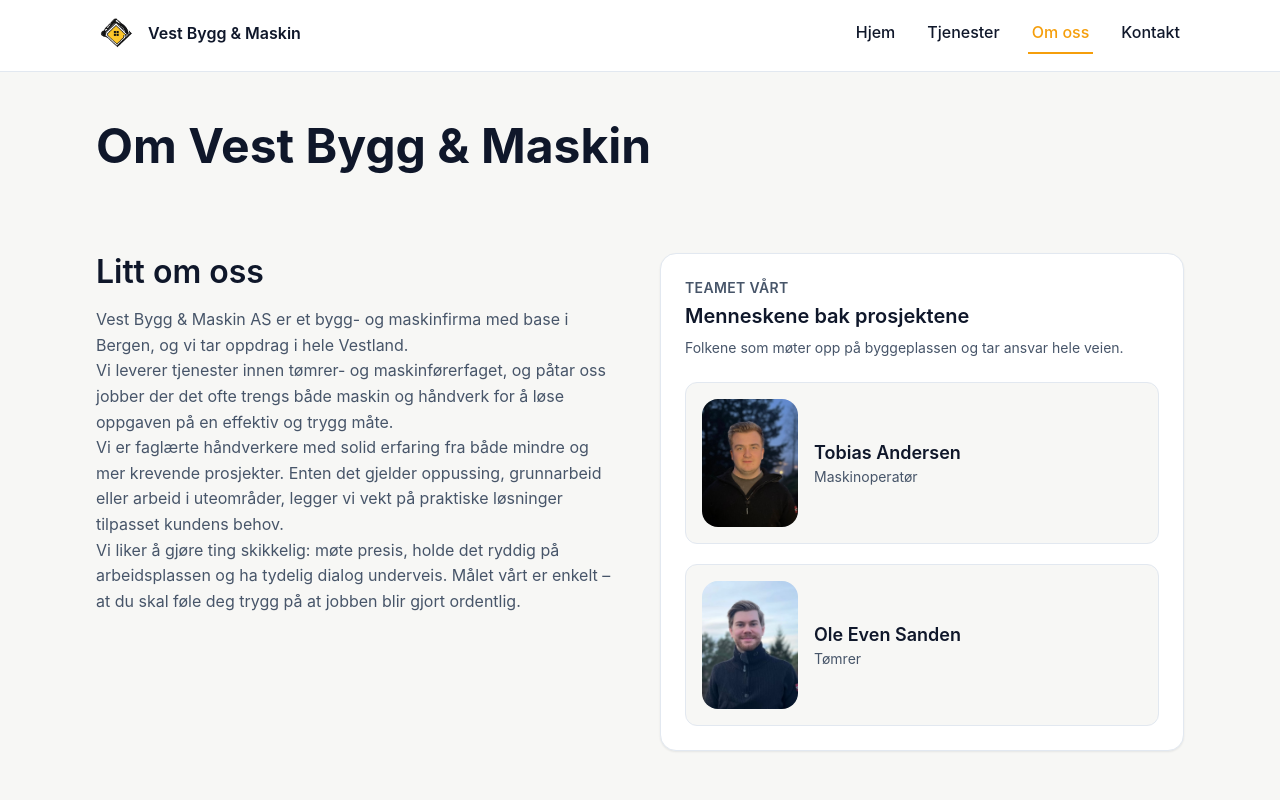
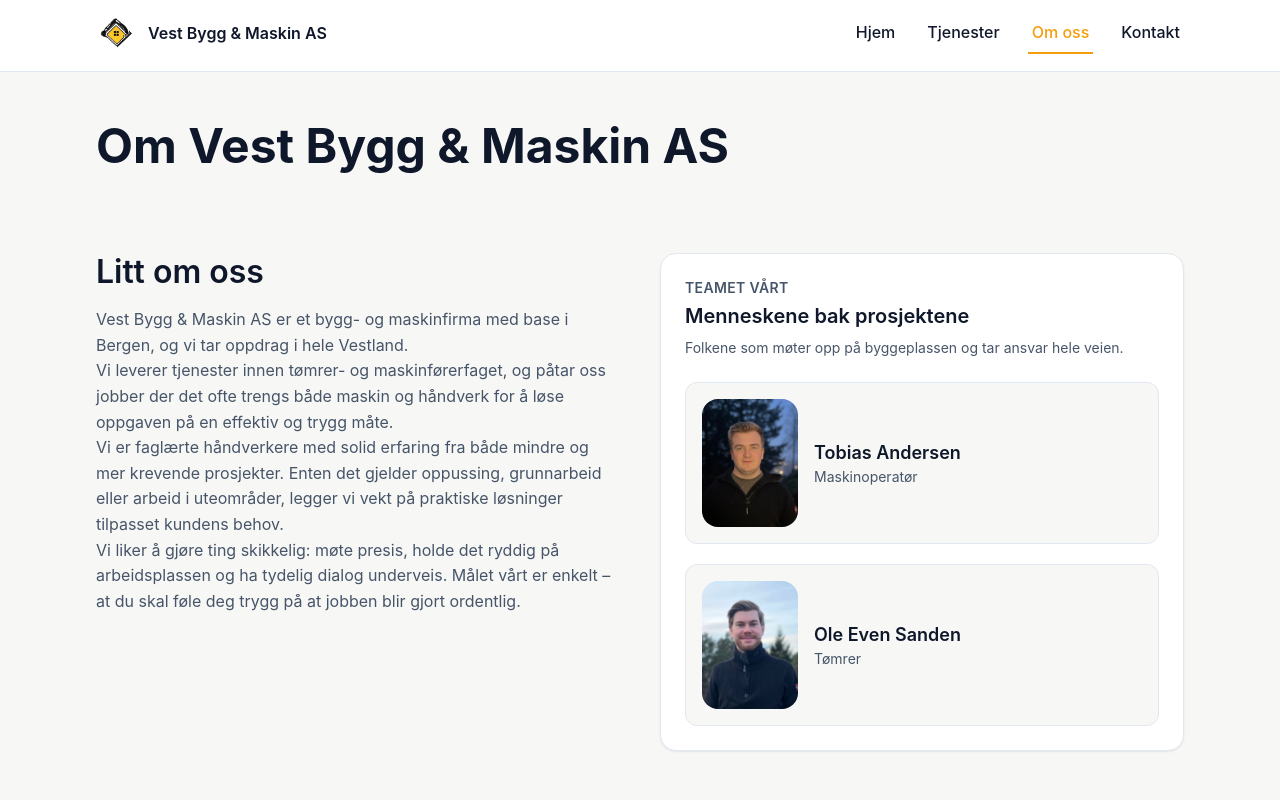
Before and after one commit to JarleHalden/Vest-Byggmaskin, a React (Vite) app: page /om in a window 1280 px wide. Shown: the top 800 px of the page. Built offline with nearby package versions, Linux system fonts and the light colour scheme.

Commit message:
bug fix and fixing typos

```diff
--- a/src/components/Navbar.tsx
+++ b/src/components/Navbar.tsx
@@ -30,12 +30,12 @@
           >
             <img
               src={logoBlack}
-              alt="Vest Bygg & Maskin"
+              alt="Vest Bygg & Maskin AS"
               className="h-9 w-auto shrink-0"
             />
             <div className="min-w-0">
               <div className="font-semibold text-base truncate">
-                Vest Bygg & Maskin
+                Vest Bygg & Maskin AS
               </div>
             </div>
           </NavLink>
--- a/src/components/ui/PageHeader.tsx
+++ b/src/components/ui/PageHeader.tsx
@@ -1,22 +1,25 @@
+import { ReactNode } from "react";
 import Container from "../Container";
 import Section from "../Section";
 
 type PageHeaderProps = {
-  title: string;
+  title: ReactNode;
   subtitle: string;
   className?: string;
+  titleClassName?: string;
 };
 
 export default function PageHeader({
   title,
   subtitle,
   className = "",
+  titleClassName = "",
 }: PageHeaderProps) {
   return (
     <Section spacing="tight" className={className}>
       <Container>
         <div className="max-w-[var(--measure)]">
-          <h1 className="heading-1">{title}</h1>
+          <h1 className={`heading-1 ${titleClassName}`.trim()}>{title}</h1>
           <p className="body-text mt-4">{subtitle}</p>
         </div>
       </Container>
--- a/src/pages/About.tsx
+++ b/src/pages/About.tsx
@@ -23,12 +23,17 @@
   return (
     <>
       <Seo
-        title="Om Vest Bygg & Maskin"
+        title="Om Vest Bygg & Maskin AS"
         description="Vest Bygg & Maskin AS er et bygg- og maskinfirma med base i Bergen, og vi tar oppdrag i hele Vestland."
       />
       <PageHeader
-        title="Om Vest Bygg & Maskin"
+        title={
+          <>
+            Om Vest Bygg & <span className="whitespace-nowrap">Maskin AS</span>
+          </>
+        }
         subtitle=""
+        titleClassName="lg:whitespace-nowrap"
         className="md:py-6 lg:py-8"
       />
 
--- a/src/pages/Home.tsx
+++ b/src/pages/Home.tsx
@@ -18,7 +18,7 @@
   return (
     <>
       <Seo
-        title="Vest Bygg & Maskin"
+        title="Vest Bygg & Maskin AS"
         description="Din pålitelige partner for bygge- og anleggsarbeid i Bergensområdet. Vi leverer kvalitet og service du kan stole på."
       />
       {/* Hero Section */}
@@ -27,7 +27,10 @@
           <div className="grid gap-8 lg:grid-cols-2 lg:gap-12 items-center">
             {/* Left: Text + CTA */}
             <div>
-              <h1 className="heading-1">Vest Bygg & Maskin</h1>
+              <h1 className="heading-1 lg:whitespace-nowrap">
+                Vest Bygg &{" "}
+                <span className="whitespace-nowrap">Maskin AS</span>
+              </h1>
               <p className="body-text measure mt-4">
                 Din pålitelige partner for bygge- og anleggsarbeid i
                 Bergensområdet. Vi leverer kvalitet og service du kan stole på.
@@ -78,14 +81,14 @@
               description="Graving, planering og maskinoppdrag utført effektivt og sikkert."
               icon={Shovel}
               image={serviceGrunnarbeidImage}
-              imageAlt="Maskin- og grunnarbeid fra Vest Bygg & Maskin"
+              imageAlt="Maskin- og grunnarbeid fra Vest Bygg & Maskin AS"
             />
             <ServiceCard
               title="Hage & uteområder"
               description="Rydding, grunnarbeid og utbedring av uteområder – når det trengs både maskin og håndverk."
               icon={Trees}
               image={serviceHageImage}
-              imageAlt="Hage- og uteområder fra Vest Bygg & Maskin"
+              imageAlt="Hage- og uteområder fra Vest Bygg & Maskin AS"
             />
           </div>
         </Container>
--- a/vite.config.ts
+++ b/vite.config.ts
@@ -4,4 +4,5 @@
 // https://vite.dev/config/
 export default defineConfig({
   plugins: [react()],
+  base: "/",
 })
```
Also changed, not shown: vercel.json (added).
